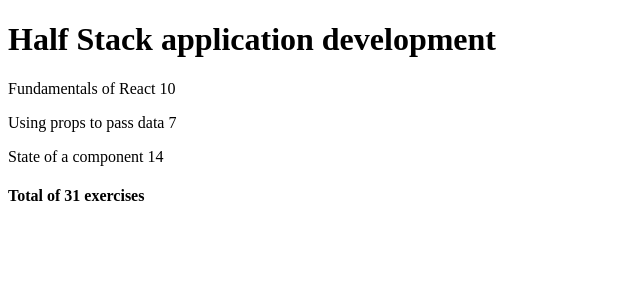
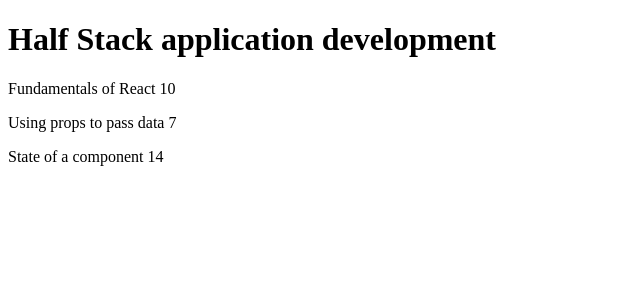
Before and after one commit to Fevenim/FullStackCourse, a React (Vite) app in the folder part2/courseInfo/: page / in a window 1280 px wide. Shown: the top 300 px of the page, without its empty margins (0-640 px from the left). Built offline with nearby package versions, Linux system fonts and the light colour scheme.

Commit message:
courseinfo step 7

```diff
--- a/part2/courseInfo/src/App.jsx
+++ b/part2/courseInfo/src/App.jsx
@@ -1,6 +1,4 @@
 const Header = ({ course }) => <h1>{course}</h1>
-
-const Total = ({ sum }) => <h4>Total of {sum} exercises</h4>
 
 const Part = ({ part }) => {
 console.log("part props are", part)
@@ -26,13 +24,11 @@
 
 const Course = ({ course }) => {
   const { name, parts } = course
-  const total = parts.reduce((accumulator, parts) => accumulator + parts.exercises, 0)
 
   return(
   <>
   <Header course={name}  />
   <Content part={parts}  />
-  <Total sum={total}  />
   </>
   )
 }
```
Lines whose indentation alone changed are shown as unchanged.
